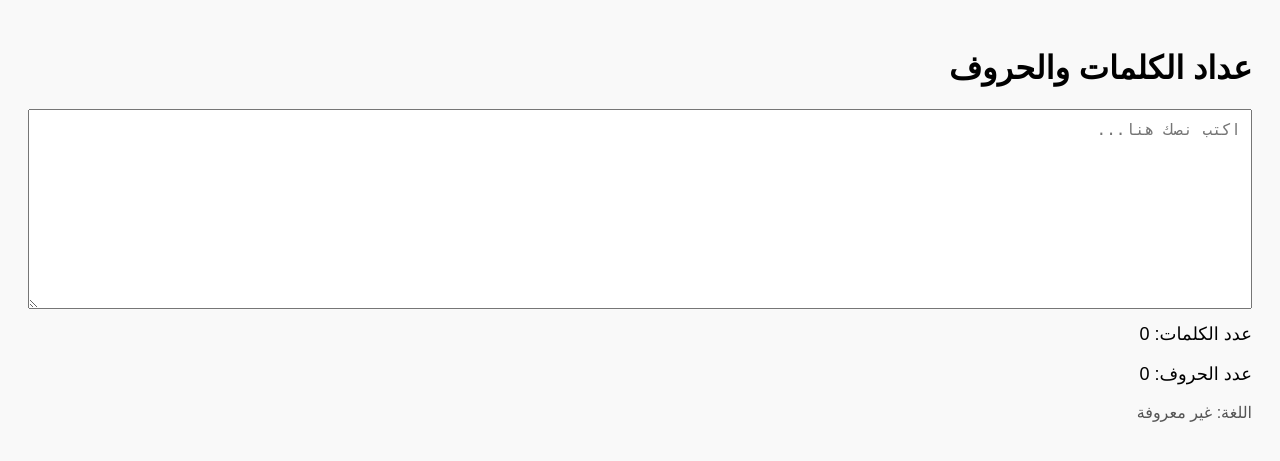
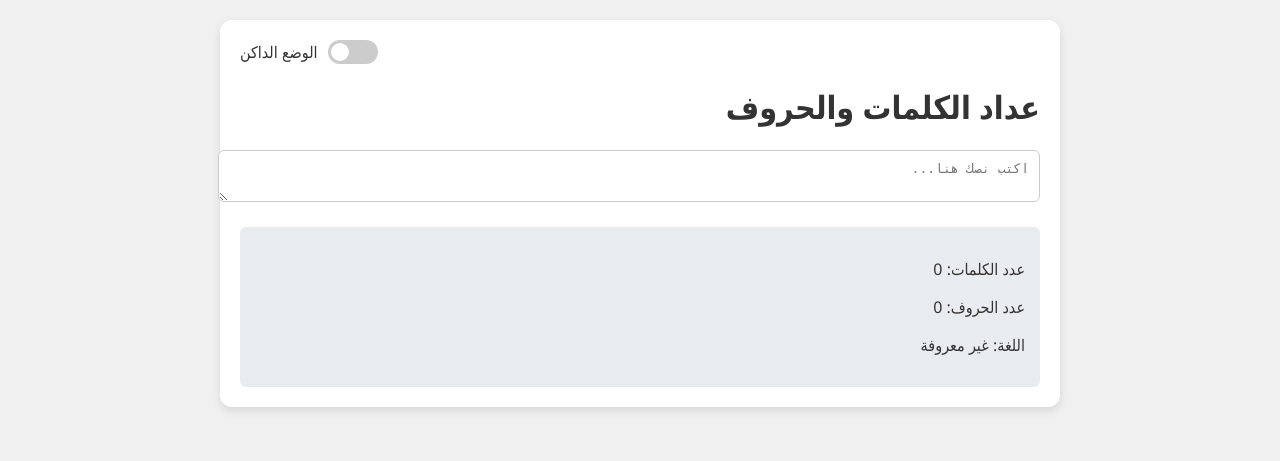
Before and after one commit to ahmadremaw/word-counter-fixed, a Flask app: page / in a window 1280 px wide. Shown: the top 461 px of the page. Run offline with Flask 3, Linux system fonts and the light colour scheme.

Commit message:
Update index.html

```diff
--- a/templates/index.html
+++ b/templates/index.html
@@ -1,67 +1,171 @@
 <!DOCTYPE html>
 <html lang="ar">
 <head>
-    <meta charset="UTF-8">
+<meta charset="UTF-8" />
+<meta name="viewport" content="width=device-width, initial-scale=1" />
 <title>عداد الكلمات والحروف</title>
-    <meta name="viewport" content="width=device-width, initial-scale=1.0">
 <style>
+    /* القاعدة العامة */
     body {
-            font-family: Arial, sans-serif;
+        font-family: 'Segoe UI', Tahoma, Geneva, Verdana, sans-serif;
+        margin: 0;
+        padding: 20px;
+        background-color: #f0f0f0;
+        color: #333;
+        transition: background-color 0.3s, color 0.3s;
         direction: rtl;
         text-align: right;
-            padding: 20px;
-            background-color: #f9f9f9;
     }
 
+    /* الحاوية الرئيسية */
+    .container {
+        max-width: 800px;
+        margin: auto;
+        background: white;
+        padding: 20px;
+        border-radius: 12px;
+        box-shadow: 0 4px 10px rgba(0,0,0,0.1);
+    }
+
+    /* حقل الإدخال */
     textarea {
         width: 100%;
-            height: 200px;
         padding: 10px;
-            font-size: 16px;
-            box-sizing: border-box;
+        font-size: 1em;
+        border-radius: 6px;
+        border: 1px solid #ccc;
+        resize: vertical;
     }
 
-        .counter {
-            font-size: 18px;
-            margin-top: 10px;
+    /* نتيجة التحليل */
+    .results {
+        margin-top: 20px;
+        background: #e9ecef;
+        padding: 15px;
+        border-radius: 6px;
     }
 
-        .language {
-            font-size: 16px;
-            margin-top: 5px;
-            color: #555;
+    /* التبديل بين الوضعين */
+    .toggle-mode {
+        margin-bottom: 20px;
+        display: flex;
+        align-items: center;
+        justify-content: flex-end;
+        gap: 10px;
+        font-size: 1em;
+        user-select: none;
     }
 
-        @media (max-width: 600px) {
-            body {
-                padding: 10px;
+    .toggle-mode label {
+        cursor: pointer;
     }
 
+    /* سويتش مظهر */
+    .switch {
+        position: relative;
+        display: inline-block;
+        width: 50px;
+        height: 24px;
+    }
+
+    .switch input {
+        opacity: 0;
+        width: 0;
+        height: 0;
+    }
+
+    .slider {
+        position: absolute;
+        cursor: pointer;
+        top: 0; left: 0;
+        right: 0; bottom: 0;
+        background-color: #ccc;
+        transition: 0.4s;
+        border-radius: 24px;
+    }
+
+    .slider:before {
+        position: absolute;
+        content: "";
+        height: 18px;
+        width: 18px;
+        left: 3px;
+        bottom: 3px;
+        background-color: white;
+        transition: 0.4s;
+        border-radius: 50%;
+    }
+
+    input:checked + .slider {
+        background-color: #2196F3;
+    }
+
+    input:checked + .slider:before {
+        transform: translateX(26px);
+    }
+
+    /* الوضع الداكن */
+    body.dark {
+        background-color: #1e1e1e;
+        color: #f0f0f0;
+    }
+
+    body.dark .container {
+        background-color: #2c2c2c;
+    }
+
+    body.dark textarea {
+        background-color: #3a3a3a;
+        color: #fff;
+        border: 1px solid #555;
+    }
+
+    body.dark .results {
+        background-color: #444;
+    }
+
+    /* دعم الشاشات الصغيرة */
+    @media (max-width: 600px) {
         textarea {
+            font-size: 0.9em;
             height: 150px;
         }
     }
 </style>
 </head>
 <body>
+
+<div class="container">
+    <div class="toggle-mode">
+        <label class="switch">
+            <input type="checkbox" id="dark-mode-toggle" />
+            <span class="slider"></span>
+        </label>
+        <span>الوضع الداكن</span>
+    </div>
+
     <h1>عداد الكلمات والحروف</h1>
     <textarea id="text-input" placeholder="اكتب نصك هنا..."></textarea>
-    <p class="counter" id="word-count">عدد الكلمات: 0</p>
-    <p class="counter" id="char-count">عدد الحروف: 0</p>
-    <p class="language" id="language">اللغة: غير معروفة</p>
+
+    <div class="results">
+        <p id="word-count">عدد الكلمات: 0</p>
+        <p id="char-count">عدد الحروف: 0</p>
+        <p id="language">اللغة: غير معروفة</p>
+    </div>
+</div>
 
 <script>
     const textarea = document.getElementById('text-input');
     const wordCount = document.getElementById('word-count');
     const charCount = document.getElementById('char-count');
     const language = document.getElementById('language');
+    const darkToggle = document.getElementById('dark-mode-toggle');
 
     textarea.addEventListener('input', () => {
         const text = textarea.value.trim();
         const words = text === '' ? 0 : text.split(/\s+/).length;
         const chars = text.replace(/\s/g, '').length;
 
-            // كشف اللغة بشكل بدائي
         let lang = 'غير معروفة';
         if (/[ء-ي]/.test(text)) {
             lang = 'عربية';
@@ -73,6 +177,11 @@
         charCount.textContent = `عدد الحروف: ${chars}`;
         language.textContent = `اللغة: ${lang}`;
     });
+
+    darkToggle.addEventListener('change', () => {
+        document.body.classList.toggle('dark', darkToggle.checked);
+    });
 </script>
+
 </body>
 </html>
```
Lines whose indentation alone changed are shown as unchanged.
